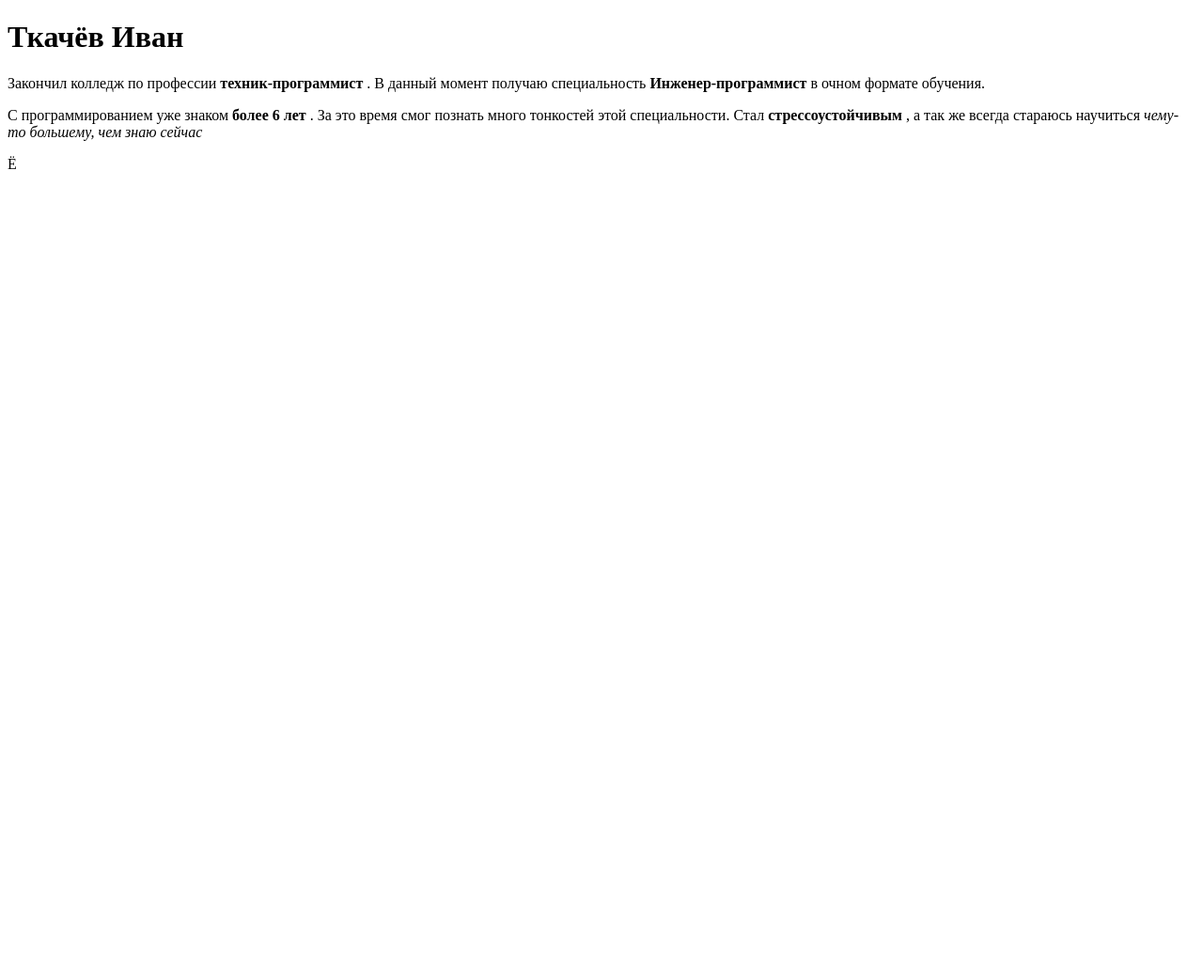
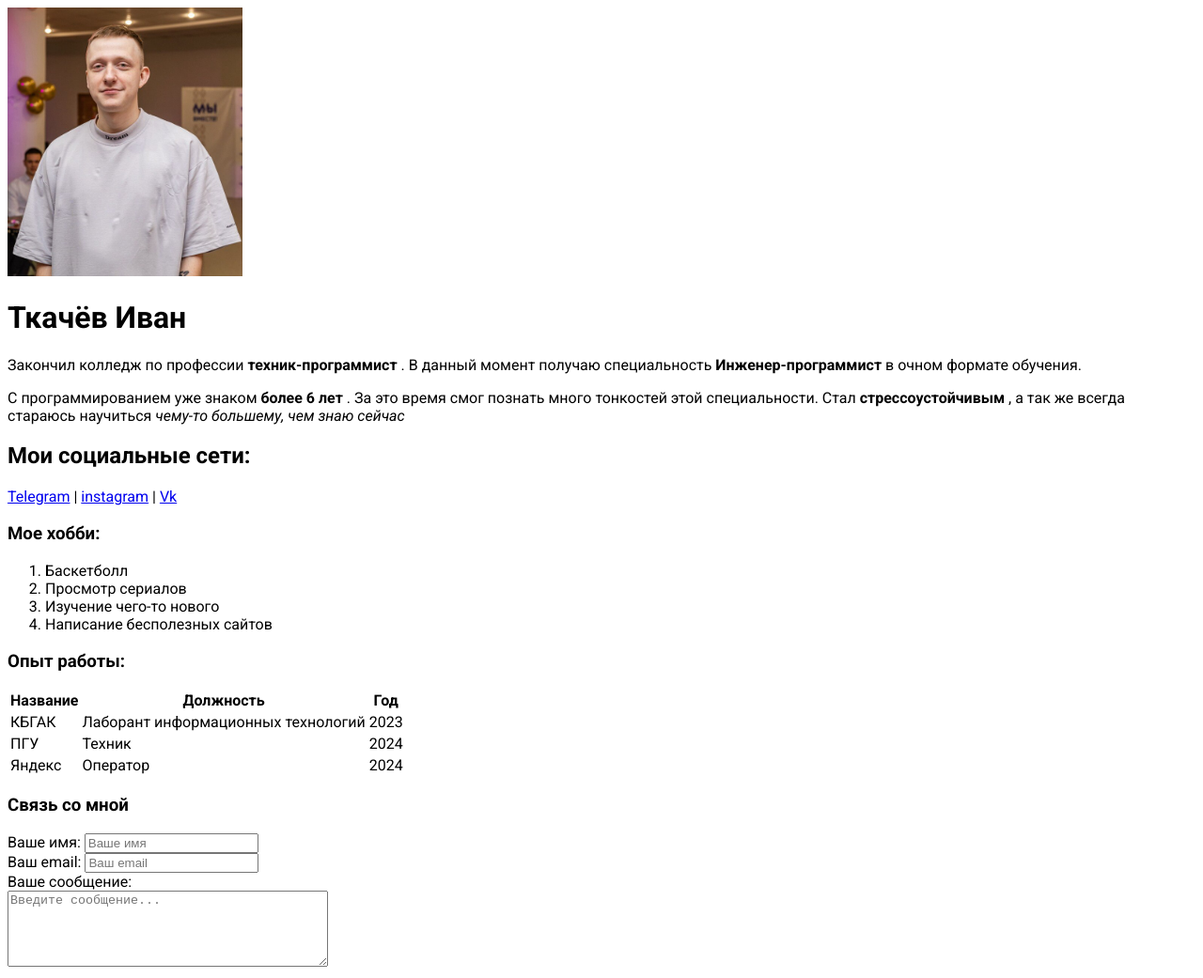
Before and after one commit to Koddione/Resume, a plain HTML site: page 01_text.html in a window 1280 px wide. Shown: the whole page at 94% size. Before the commit the page ends 800 px from the top, so only its background shows below. Drawn offline with Linux system fonts and the light colour scheme.

Commit message:
full resume

```diff
--- a/01_text.html
+++ b/01_text.html
@@ -5,9 +5,11 @@
     <meta name="viewport" content="width=device-width, initial-scale=1.0" />
     <meta name="keywords" content="resume, portfolio, koddione, cv" />
     <meta name="description" content="Сайт резюме Ткачёва Ивана" />
+    <link rel="stylesheet" href="style.css">
     <title>Резюме</title>
   </head>
   <body>
+    <img src="./imgs/myPhoto.jpg" alt="My photo" width="250">
     <h1>Ткачёв Иван</h1>
     <p>
       Закончил колледж по профессии <strong> техник-программист </strong>. В
@@ -20,6 +22,58 @@
       <strong> стрессоустойчивым </strong>, а так же всегда стараюсь научиться
       <em>чему-то большему, чем знаю сейчас</em>
     </p>
+    <h2>Мои социальные сети:</h2>
+    <a href="https://t.me/koddione1" target="_blank">Telegram</a> |
+    <a href="https://www.instagram.com/koddione" target="_blank">instagram</a> |
+    <a href="https://vk.com/koddione" target="_blank">Vk</a>
+
+    <h3>Мое хобби:</h3>
+    <ol>
+      <li>Баскетболл</li>
+      <li>Просмотр сериалов</li>
+      <li>Изучение чего-то нового</li>
+      <li>Написание бесполезных сайтов</li>
+    </ol>
+    <h3>Опыт работы:</h3>
+    <table>
+      <thead>
+        <th>Название</th>
+        <th>Должность</th>
+        <th>Год</th>
+      </thead>
+      <tbody>
+        <tr>
+          <td>КБГАК</td>
+          <td>Лаборант информационных технологий</td>
+          <td>2023</td>
+        </tr>
+        <tr>
+          <td>ПГУ</td>
+          <td>Техник</td>
+          <td>2024</td>
+        </tr>
+        <tr>
+          <td>Яндекс</td>
+          <td>Оператор</td>
+          <td>2024</td>
+        </tr>
+      </tbody>
+    </table>
+    <h3>Связь со мной</h3>
+    <form>
+      <div>
+      <label for="inputName">Ваше имя:</label>
+      <input type="text" placeholder="Ваше имя" id="inputName">
+    </div>
+    <div>
+      <label for="inputEmail">Ваш email:</label>
+      <input type="email" placeholder="Ваш email" id="inputEmail">
+    </div>
+    <div>
+      <label for="inputMessage">Ваше сообщение:</label>
+      <br>
+      <textarea type="text" placeholder="Введите сообщение..." id="inputMessage" rows="5" cols="40"></textarea>
+    </div>
+    </form>
   </body>
 </html>
-Ё
--- /dev/null
+++ b/style.css
@@ -0,0 +1,5 @@
+@import url('https://fonts.googleapis.com/css2?family=Roboto:ital,wght@0,100..900;1,100..900&display=swap');
+
+body{
+    font-family: "Roboto", serif;
+}
```
Also changed, not shown: imgs/myPhoto.jpg (added).
